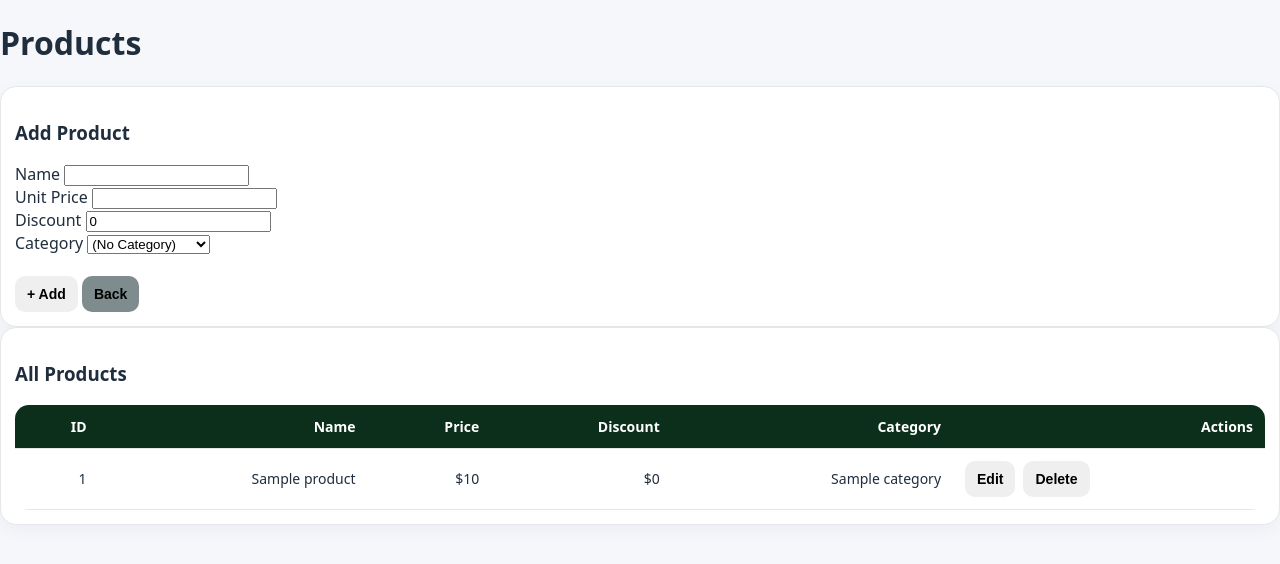
After one commit to i7modes/Project-Database, a Flask app: page /products in a window 1280 px wide. The commit adds this page. Shown: the top 564 px of the page. Run offline with Flask 3, Linux system fonts and the light colour scheme; tables that the repository leaves empty or names only in its code hold one stand-in row (values such as "Sample post").

Commit message:
update 4

```diff
--- a/main.py
+++ b/main.py
@@ -24,10 +24,16 @@ def dashboard():
     cursor.execute("SELECT CustomerID,FirstName,LastName,Phone,Address FROM Customers")
     customer = cursor.fetchall()
 
+    cursor.execute("SELECT ProductID,Name,UnitPrice,Discount FROM products")
+    products = cursor.fetchall()
+
     cursor.close()
     conn.close()
-    return render_template('dashboard.html',customer=customer)
+    return render_template('dashboard.html',customer=customer,products=products)
 
+########################################################################################################################
+########################################    Customer      ##############################################################
+########################################################################################################################
 @app.route('/add_customer', methods=['GET', 'POST'])
 def add_customer():
     if request.method == 'POST':
@@ -85,7 +91,6 @@ def edit_customer(customer_id):
         conn.close()
         return redirect(url_for('dashboard'))
 
-    # GET: fetch current customer data
     cursor.execute("SELECT * FROM Customers WHERE CustomerID = %s", (customer_id,))
     customer = cursor.fetchone()
 
@@ -108,6 +113,97 @@ def delete_customer(customer_id):
 
     return redirect(url_for('dashboard'))
 
+########################################################################################################################
+########################################    product      ###############################################################
+########################################################################################################################
+@app.route('/products')
+def products_page():
+    conn = get_db_connection()
+    cursor = conn.cursor(dictionary=True)
+
+    cursor.execute("""
+        SELECT P.ProductID, P.Name, P.UnitPrice, P.Discount, C.Name AS CategoryName, P.CategoryID
+        FROM Products P
+        LEFT JOIN Categories C ON P.CategoryID = C.CategoryID
+        ORDER BY P.ProductID DESC
+    """)
+    products = cursor.fetchall()
+
+    cursor.execute("SELECT CategoryID, Name FROM Categories ORDER BY Name")
+    categories = cursor.fetchall()
+
+    cursor.close()
+    conn.close()
+
+    return render_template('products.html', products=products, categories=categories)
+
+
+@app.route('/add_product', methods=['POST'])
+def add_product():
+    name = request.form['name']
+    unit_price = request.form['unit_price']
+    discount = request.form.get('discount', 0) or 0
+    category_id = request.form.get('category_id') or None
+
+    conn = get_db_connection()
+    cursor = conn.cursor()
+
+    cursor.execute("""
+        INSERT INTO Products (Name, UnitPrice, Discount, CategoryID)
+        VALUES (%s, %s, %s, %s)
+    """, (name, unit_price, discount, category_id))
+
+    conn.commit()
+    cursor.close()
+    conn.close()
+
+    return redirect(url_for('products_page'))
+
+
+@app.route('/edit_product/<int:product_id>', methods=['GET', 'POST'])
+def edit_product(product_id):
+    conn = get_db_connection()
+    cursor = conn.cursor(dictionary=True)
+
+    if request.method == 'POST':
+        name = request.form['name']
+        unit_price = request.form['unit_price']
+        discount = request.form.get('discount', 0) or 0
+        category_id = request.form.get('category_id') or None
+
+        cursor2 = conn.cursor()
+        cursor2.execute("""
+            UPDATE Products
+            SET Name=%s, UnitPrice=%s, Discount=%s, CategoryID=%s
+            WHERE ProductID=%s
+        """, (name, unit_price, discount, category_id, product_id))
+        conn.commit()
+        cursor2.close()
+
+        cursor.close()
+        conn.close()
+        return redirect(url_for('products_page'))
+
+    cursor.execute("SELECT * FROM Products WHERE ProductID=%s", (product_id,))
+    product = cursor.fetchone()
+
+    cursor.execute("SELECT CategoryID, Name FROM Categories ORDER BY Name")
+    categories = cursor.fetchall()
+
+    cursor.close()
+    conn.close()
+    return render_template('edit_product.html', product=product, categories=categories)
+
+
+@app.route('/delete_product/<int:product_id>', methods=['POST'])
+def delete_product(product_id):
+    conn = get_db_connection()
+    cursor = conn.cursor()
+    cursor.execute("DELETE FROM Products WHERE ProductID=%s", (product_id,))
+    conn.commit()
+    cursor.close()
+    conn.close()
+    return redirect(url_for('products_page'))
 
 if __name__ == '__main__':
     app.run(debug=True)
--- /dev/null
+++ b/static/css/style.css
@@ -0,0 +1,206 @@
+:root{
+    --bg:#f6f7fb;
+    --card:#ffffff;
+    --text:#1f2d3d;
+    --muted:#6b7280;
+    --brand:#166534;   /* أخضر سوبرماركت */
+    --brand2:#0f766e;  /* أخضر مزرق */
+    --danger:#b91c1c;
+    --line:#e5e7eb;
+}
+
+*{ box-sizing:border-box; }
+body{
+    margin:0;
+    font-family: system-ui, -apple-system, "Segoe UI", Arial, sans-serif;
+    background: var(--bg);
+    color: var(--text);
+}
+
+.container{
+    max-width: 1100px;
+    margin: 24px auto;
+    padding: 0 16px 40px;
+}
+
+/* Top Bar */
+.topbar{
+    background: linear-gradient(135deg, var(--brand), var(--brand2));
+    color:#fff;
+    border-radius: 16px;
+    padding: 18px 18px;
+    display:flex;
+    justify-content: space-between;
+    align-items: center;
+    box-shadow: 0 10px 25px rgba(0,0,0,0.08);
+}
+
+.brand{
+    display:flex;
+    gap:12px;
+    align-items:center;
+}
+
+.logo{
+    width:44px; height:44px;
+    border-radius: 12px;
+    background: rgba(255,255,255,0.18);
+    display:flex; align-items:center; justify-content:center;
+    font-size: 22px;
+}
+
+.brand h1{
+    margin:0;
+    font-size: 22px;
+    letter-spacing: 0.5px;
+}
+.brand .sub{
+    margin:4px 0 0;
+    opacity:0.9;
+    font-size: 13px;
+}
+
+.top-actions{
+    display:flex;
+    gap:10px;
+    align-items:center;
+    flex-wrap: wrap;
+}
+
+.btn{
+    border:0;
+    cursor:pointer;
+    padding:10px 12px;
+    border-radius: 10px;
+    font-weight: 600;
+    font-size: 14px;
+    transition: transform .05s ease;
+    display:inline-flex;
+    align-items:center;
+    gap:8px;
+    text-decoration:none;
+    white-space: nowrap;
+}
+.btn:active{ transform: translateY(1px); }
+
+.btn-primary{
+    background:#fff;
+    color: var(--brand);
+}
+.btn-dark{
+    background: rgba(255,255,255,0.18);
+    color:#fff;
+    border:1px solid rgba(255,255,255,0.25);
+}
+
+/* Stats */
+.grid{
+    display:grid;
+    grid-template-columns: 1.2fr 1fr 1fr;
+    gap: 14px;
+    margin-top: 14px;
+}
+
+.card{
+    background: var(--card);
+    border: 1px solid var(--line);
+    border-radius: 16px;
+    padding: 14px;
+    box-shadow: 0 6px 18px rgba(17, 24, 39, 0.04);
+}
+
+.stat-title{
+    margin:0;
+    color: var(--muted);
+    font-size: 13px;
+}
+.stat-value{
+    margin: 8px 0 0;
+    font-size: 26px;
+    font-weight: 800;
+}
+.stat-note{
+    margin: 6px 0 0;
+    color: var(--muted);
+    font-size: 12px;
+}
+
+/* Sections */
+.section{
+    margin-top: 18px;
+}
+.section h2{
+    margin: 0 0 10px;
+    font-size: 16px;
+    color:#111827;
+    display:flex;
+    align-items:center;
+    gap:8px;
+}
+.pill{
+    font-size: 12px;
+    color: var(--muted);
+    background:#f3f4f6;
+    border:1px solid var(--line);
+    padding: 4px 10px;
+    border-radius: 999px;
+}
+
+/* Tables */
+table{
+    width:100%;
+    border-collapse: collapse;
+    overflow:hidden;
+    border-radius: 14px;
+}
+th, td{
+    padding: 12px;
+    border-bottom: 1px solid var(--line);
+    text-align: right;
+    vertical-align: middle;
+    font-size: 14px;
+}
+th{
+    background: #0b2f1a;
+    color:#fff;
+    font-weight: 700;
+}
+tr:hover td{ background:#fafafa; }
+
+.actions{
+    display:flex;
+    gap:8px;
+    align-items:center;
+    justify-content: flex-start;
+    flex-wrap: wrap;
+}
+.btn-small{
+    padding: 7px 10px;
+    border-radius: 10px;
+    font-size: 13px;
+    font-weight: 700;
+}
+.btn-update{
+    background:#1f2937;
+    color:#fff;
+}
+.btn-delete{
+    background: var(--danger);
+    color:#fff;
+}
+
+.money{
+    font-family: ui-monospace, SFMono-Regular, Menlo, Monaco, Consolas, "Liberation Mono", "Courier New", monospace;
+}
+
+.empty{
+    color: var(--muted);
+    font-size: 14px;
+    padding: 10px 0;
+}
+
+@media (max-width: 900px){
+    .grid{ grid-template-columns: 1fr; }
+    .topbar{ flex-direction: column; align-items: flex-start; gap: 12px; }
+    .top-actions{ width:100%; }
+}
--- /dev/null
+++ b/templates/products.html
@@ -0,0 +1,79 @@
+<!DOCTYPE html>
+<html lang="en">
+<head>
+  <meta charset="UTF-8">
+  <meta name="viewport" content="width=device-width, initial-scale=1.0">
+  <title>Products</title>
+  <link rel="stylesheet" href="{{ url_for('static', filename='css/style.css') }}">
+
+</head>
+<body>
+
+<h1>Products</h1>
+
+<div class="card">
+  <h3>Add Product</h3>
+  <form method="POST" action="{{ url_for('add_product') }}">
+    <div class="row">
+      <div>
+        <label>Name</label>
+        <input name="name" required>
+      </div>
+      <div>
+        <label>Unit Price</label>
+        <input name="unit_price" type="number" step="0.01" required>
+      </div>
+      <div>
+        <label>Discount</label>
+        <input name="discount" type="number" step="0.01" value="0">
+      </div>
+      <div>
+        <label>Category</label>
+        <select name="category_id">
+          <option value="">(No Category)</option>
+          {% for c in categories %}
+            <option value="{{ c.CategoryID }}">{{ c.Name }}</option>
+          {% endfor %}
+        </select>
+      </div>
+    </div>
+    <br>
+    <button class="btn btn-add" type="submit">+ Add</button>
+    <a href="{{ url_for('dashboard') }}"><button class="btn" style="background:#7f8c8d;" type="button">Back</button></a>
+  </form>
+</div>
+
+<div class="card">
+  <h3>All Products</h3>
+  <table>
+    <thead>
+      <tr>
+        <th>ID</th><th>Name</th><th>Price</th><th>Discount</th><th>Category</th><th>Actions</th>
+      </tr>
+    </thead>
+    <tbody>
+      {% for p in products %}
+      <tr>
+        <td>{{ p.ProductID }}</td>
+        <td>{{ p.Name }}</td>
+        <td>${{ p.UnitPrice }}</td>
+        <td>${{ p.Discount }}</td>
+        <td>{{ p.CategoryName or '-' }}</td>
+        <td>
+          <div class="actions">
+            <a href="{{ url_for('edit_product', product_id=p.ProductID) }}">
+              <button class="btn btn-edit" type="button">Edit</button>
+            </a>
+            <form method="POST" action="{{ url_for('delete_product', product_id=p.ProductID) }}">
+              <button class="btn btn-del" type="submit" onclick="return confirm('Delete this product?');">Delete</button>
+            </form>
+          </div>
+        </td>
+      </tr>
+      {% endfor %}
+    </tbody>
+  </table>
+</div>
+
+</body>
+</html>
```
Also changed, not shown: templates/add_customer.html (+2 -12 lines), templates/dashboard.html (+116 -46 lines), templates/edit_customer.html (+2 -12 lines), templates/edit_product.html (added, +43 -0 lines).
